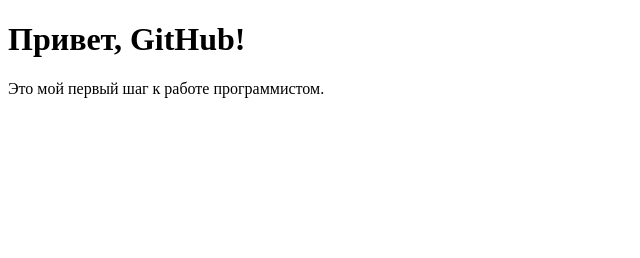
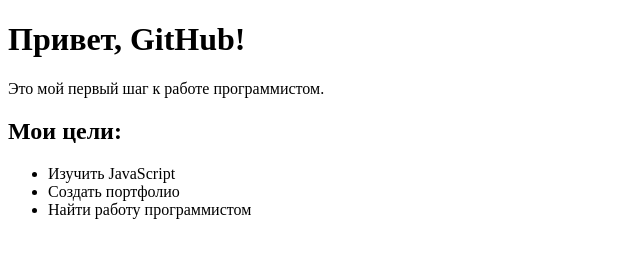
Before and after one commit to kadyrovatumart-ai/learning-javascript, a plain HTML site: page index.html in a window 1280 px wide. Shown: the whole page, without its empty margins (0-640 px from the left). Drawn offline with Linux system fonts and the light colour scheme.

Commit message:
Добавлен список целей

```diff
--- a/index.html
+++ b/index.html
@@ -2,10 +2,19 @@
 <html lang="ru">
 <head>
     <meta charset="UTF-8">
-    <title>Мой первый проект</title>
+    <title>Мой проект</title>
+    <!-- Здесь только служебная информация -->
 </head>
 <body>
+    <!-- Здесь всё, что видит пользователь -->
     <h1>Привет, GitHub!</h1>
     <p>Это мой первый шаг к работе программистом.</p>
+
+    <h2>Мои цели:</h2>
+    <ul>
+        <li>Изучить JavaScript</li>
+        <li>Создать портфолио</li>
+        <li>Найти работу программистом</li>
+    </ul>
 </body>
 </html>
```
